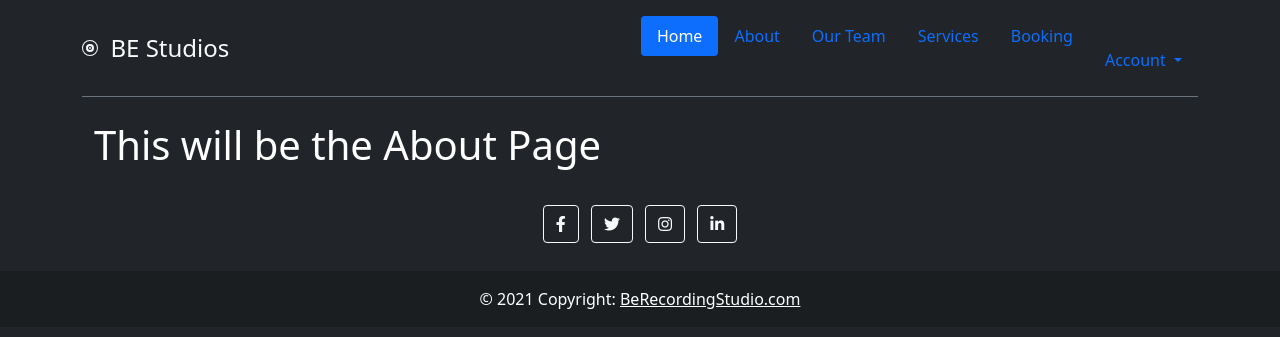
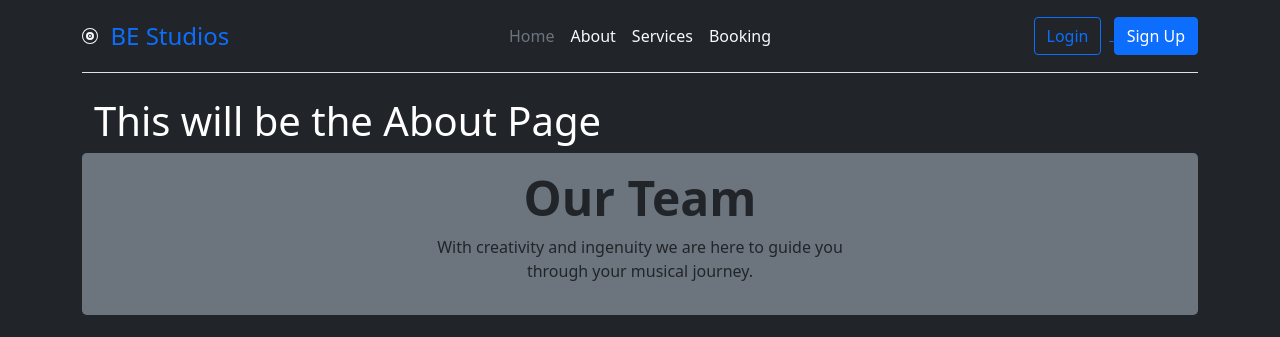
Before and after one commit to baruchoz/studiowebsite, a Flask app: page /about in a window 1280 px wide. Shown: the top 337 px of the page. Before the commit the page ends 309 px from the top, so only its background shows below. Run offline with Flask 2, Linux system fonts and the light colour scheme; some libraries are stand-ins or nearby versions.

Commit message:
added sign in and sign up routes

```diff
--- a/app/routes.py
+++ b/app/routes.py
@@ -12,11 +12,6 @@ def about():
     title = "About - BE Studios"
     return render_template("about.html", title=title)
 
-@app.route('/ourteam')
-def ourteam():
-    title = "Our Team - BE Studios"
-    return render_template("ourteam.html", title=title)
-
 @app.route('/services')
 def services():
     title = "Services - BE Studios"
@@ -26,3 +21,13 @@ def services():
 def booking():
     title = "Booking - BE Studios"
     return render_template("booking.html", title=title)
+
+@app.route('/signin')
+def signin():
+    title = "Sign In - BE Studios"
+    return render_template("signin.html", title=title)
+
+@app.route('/signup')
+def signup():
+    title = "Sign Up - BE Studios"
+    return render_template("signup.html", title=title)
--- a/app/templates/about.html
+++ b/app/templates/about.html
@@ -6,4 +6,39 @@
         <h1 class="text text-white">This will be the About Page</h1>
     </div>
 
+    <div class="p-2 mb-2 bg-secondary rounded-3 text-center">
+        <div class="container-fluid py-2">
+          <h1 class="display-5 fw-bold">Our Team</h1>
+            <p>With creativity and ingenuity we are here to guide you <br> through your musical journey.</p>
+        </div>
+    </div>
+    <div class="p-2">
+        <div class="container-fluid py-2">
+            <div class="row">
+                <div class="col">
+                    <div class="card mb-3 bg-secondary border-1 border-secondary" style="width: 35rem;">
+                        <img src="#" class="card-img-top" alt="...">
+                        <div class="card-body text-center">
+                        <h3 class="card-title">Baruch Rotbart</h3>
+                        <h4 class="card-title">Music Production, Sound Design, Post Production, Mixing & Mastering</h4>
+                        <p class="card-text">Baruch infor goes here</p>
+                        </div>
+                    </div>
+                </div>
+
+                <div class="col">
+                    <div class="card mb-3 bg-secondary border-1 border-secondary" style="width: 35rem;">
+                        <img src="#" class="card-img-top" alt="...">
+                        <div class="card-body text-center">
+                        <h3 class="card-title">Eli Gold</h3>
+                        <h4 class="card-title">Drums, Guitar, Piano</h4>
+                        <p class="card-text">Eli’s excitement and passion for music is infectious. He holds a Bachelor of Music in Contemporary, Urban, and Popular Music from Columbia College Chicago. Since high school he has played in a variety of different bands and ensembles ranging in style from latin jazz, pop, gospel, world music, and electronic music as well. Eli’s goal is to bring his experience and knowledge of these genres together to build a solid foundation for effective, young musicians.</p>
+                        </div>
+                    </div>
+                </div>
+            </div>
+        </div>
+    </div>
+
+
 {% endblock content %}
--- a/app/templates/nav.html
+++ b/app/templates/nav.html
@@ -1,8 +1,8 @@
-  <div class="container">
+  <!-- <div class="container">
     <header class="d-flex flex-wrap justify-content-center py-3 mb-4 border-bottom border-secondary">
-      <a href="/" class="d-flex align-items-center mb-3 mb-md-0 me-md-auto text-light text-decoration-none">
+      <a href="/" class="d-flex align-items-center mb-3 mb-md-0 me-md-auto text-light text-decoration-none"> -->
         <!-- <svg class="bi me-2" width="40" height="32"><use xlink:href="#bootstrap"></use></svg> -->
-        <svg xmlns="http://www.w3.org/2000/svg" width="16" height="16" fill="currentColor" class="bi bi-vinyl" viewBox="0 0 16 16">
+        <!-- <svg xmlns="http://www.w3.org/2000/svg" width="16" height="16" fill="currentColor" class="bi bi-vinyl" viewBox="0 0 16 16">
             <path d="M8 15A7 7 0 1 1 8 1a7 7 0 0 1 0 14zm0 1A8 8 0 1 0 8 0a8 8 0 0 0 0 16z"></path>
             <path d="M8 6a2 2 0 1 0 0 4 2 2 0 0 0 0-4zM4 8a4 4 0 1 1 8 0 4 4 0 0 1-8 0z"></path>
             <path d="M9 8a1 1 0 1 1-2 0 1 1 0 0 1 2 0z"></path>
@@ -13,7 +13,6 @@
       <ul class="nav nav-pills">
         <li class="nav-item"><a href="/" class="nav-link active" aria-current="page">Home</a></li>
         <li class="nav-item"><a href="/about" class="nav-link">About</a></li>
-        <li class="nav-item"><a href="/ourteam" class="nav-link">Our Team</a></li>
         <li class="nav-item"><a href="/services" class="nav-link">Services</a></li>
         <li class="nav-item"><a href="/booking" class="nav-link">Booking</a></li>
       </ul>
@@ -23,10 +22,44 @@
         </a>
         <ul class="dropdown-menu ms-auto" aria-labelledby="navbarDropdown">
           <li><a class="dropdown-item" href="#">Register</a></li>
-          <li><a class="dropdown-item" href="#">Log In</a></li>
+          <li><a class="dropdown-item" href="#">Log In</a></li> -->
           <!-- <li><hr class="dropdown-divider"></li>
           <li><a class="dropdown-item" href="#">Something else here</a></li> -->
-        </ul>
+        <!-- </ul>
       </li>
     </header>
+  </div> -->
+
+  <div class="container">
+    <header class="d-flex flex-wrap align-items-center justify-content-center justify-content-md-between py-3 mb-4 border-bottom">
+      <!-- <a href="/" class="d-flex align-items-center col-md-3 mb-2 mb-md-0 text-light text-decoration-none">
+        <svg class="bi me-2" style="color: blue;" width="40" height="32" role="img" aria-label="Bootstrap"><use xlink:href="#bootstrap"></use></svg>
+      </a> -->
+      <a href="/" class="d-flex align-items-center col-md-3 mb-2 mb-md-0 text-light text-decoration-none">
+        <!-- <svg class="bi me-2" width="40" height="32"><use xlink:href="#bootstrap"></use></svg> -->
+        <svg xmlns="http://www.w3.org/2000/svg" width="16" height="16" fill="currentColor" class="bi bi-vinyl" viewBox="0 0 16 16">
+            <path d="M8 15A7 7 0 1 1 8 1a7 7 0 0 1 0 14zm0 1A8 8 0 1 0 8 0a8 8 0 0 0 0 16z"></path>
+            <path d="M8 6a2 2 0 1 0 0 4 2 2 0 0 0 0-4zM4 8a4 4 0 1 1 8 0 4 4 0 0 1-8 0z"></path>
+            <path d="M9 8a1 1 0 1 1-2 0 1 1 0 0 1 2 0z"></path>
+        </svg>
+        <span class="fs-4 text-primary">&nbsp BE Studios</span>
+      </a>
+
+      <ul class="nav col-12 col-md-auto mb-2 justify-content-center mb-md-0">
+        <li><a href="/" class="nav-link px-2 link-secondary">Home</a></li>
+        <li><a href="/about" class="nav-link px-2 link-light">About</a></li>
+        <li><a href="/services" class="nav-link px-2 link-light">Services</a></li>
+        <li><a href="/booking" class="nav-link px-2 link-light">Booking</a></li>
+      </ul>
+
+      <div class="col-md-3 text-end">
+        <a href="/signin">
+          <button type="button" class="btn btn-outline-primary me-2">Login</button>
+        </a>
+        <a href="/signup">
+          <button type="button" class="btn btn-primary">Sign Up</button>
+        </a>
+
+      </div>
+    </header>
   </div>
```
Also changed, not shown: app/templates/ourteam.html (deleted, +0 -37 lines), app/templates/signin.html (+46 -0 lines), app/static/shutterstock_image.jpg (added), app/templates/signup.html (renamed from app/templates/register.html).
